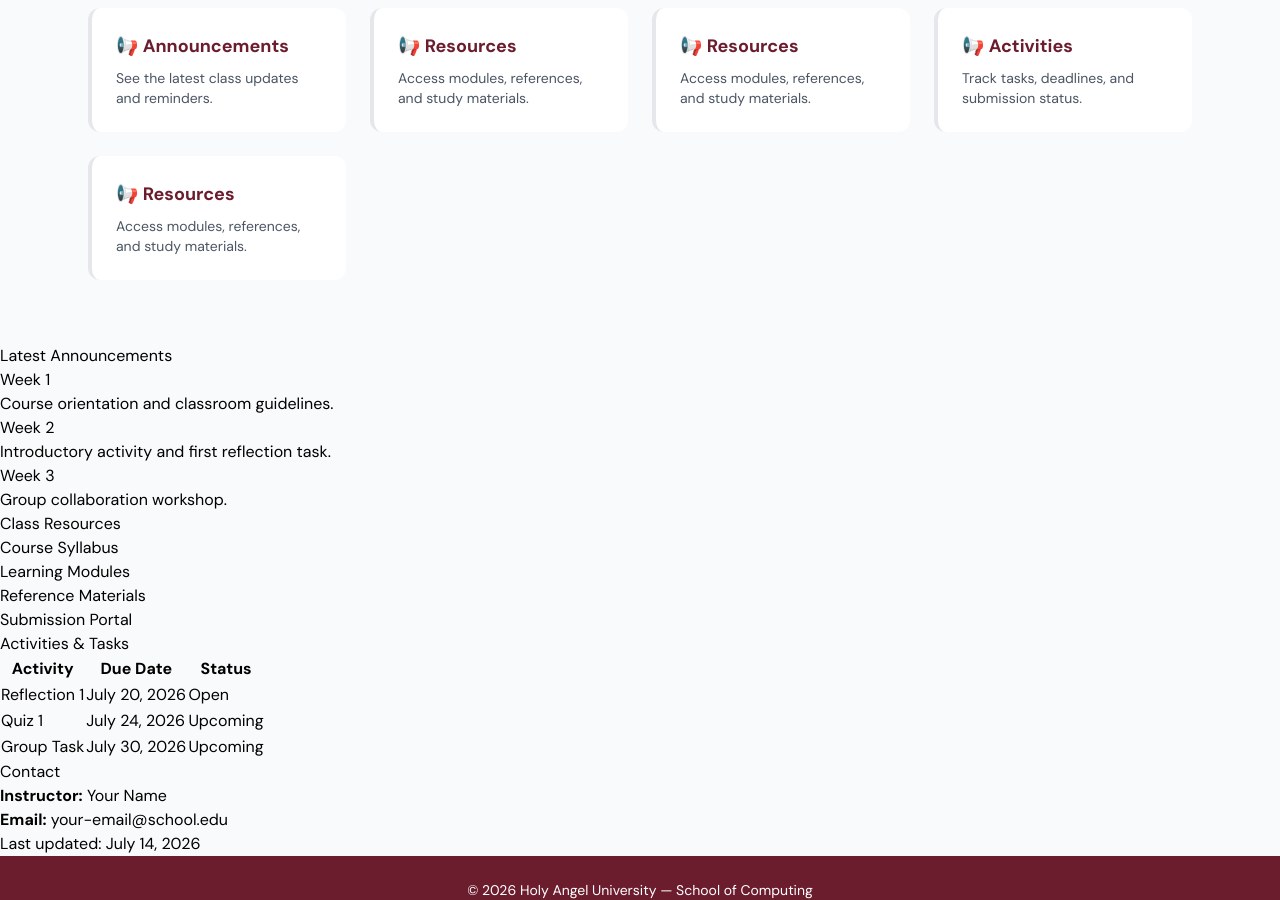
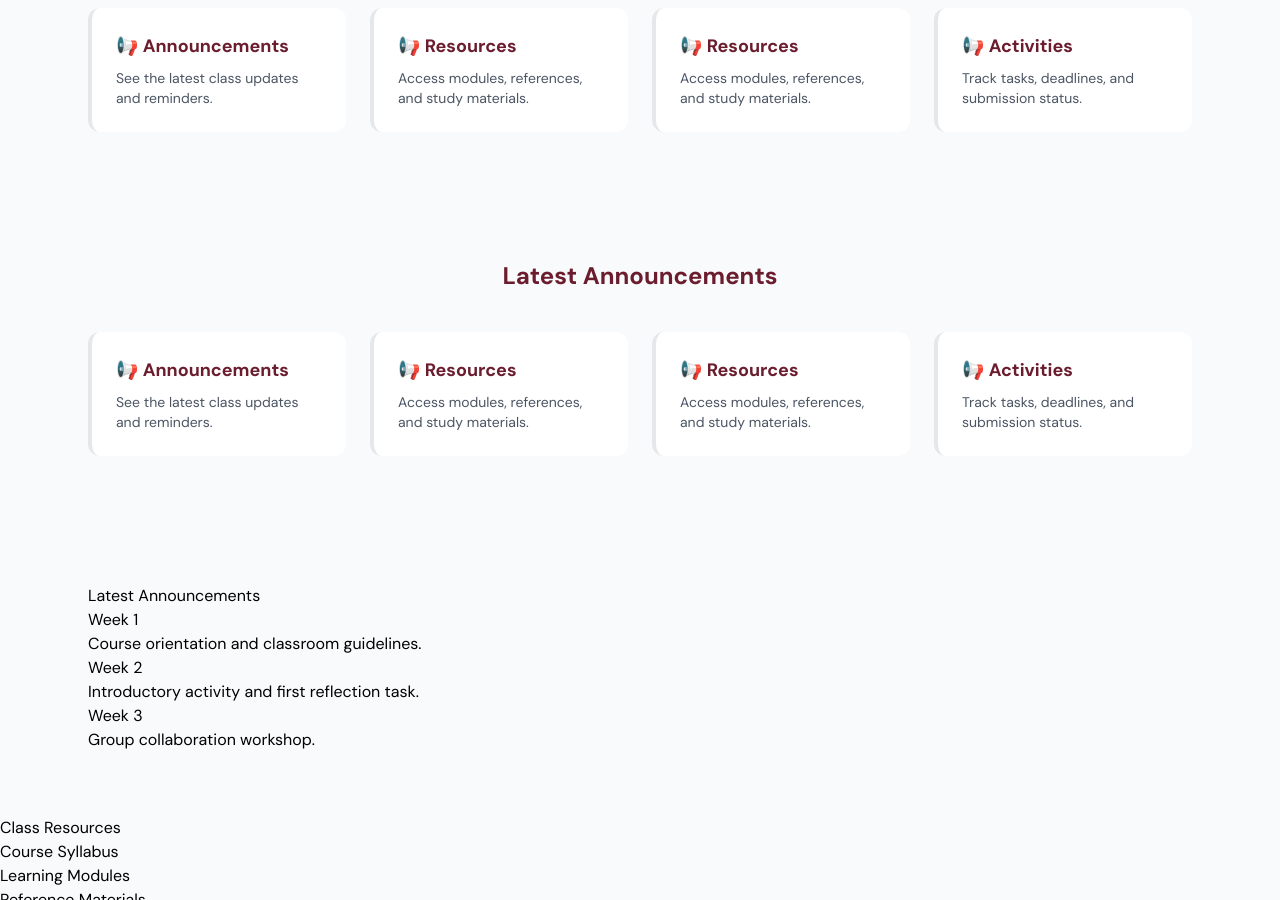
Before and after one commit to HAU-SOC/HAU-APSI-Classroom, a Jekyll site: the page built from home.md, in a window 1280 px wide and 900 px high, scrolled down 608 px. Built offline with Jekyll 4.4.1, drawn with Linux system fonts in a browser that asks for light colours; nearby versions of some CDN libraries.

Commit message:
Update home.md

```diff
--- a/home.md
+++ b/home.md
@@ -31,16 +31,34 @@
         <div class="rounded-xl p-6 border-l-4 border-maroon hover:shadow-lg transition cursor-pointer bg-white">
          <h3 class="font-semibold text-lg mb-2" style="color: rgb(107, 29, 46);">📢 Activities </h3>
          <p class="text-sm text-gray-600">Track tasks, deadlines, and submission status.</p>
+        </div>
+    </div>
+</section>
+
+<section id="quick-links" class="max-w-6xl mx-auto px-6 py-16">
+  <h2 class="text-2xl font-bold text-center mb-10" style="color: rgb(107, 29, 46);">Latest Announcements</h2>
+  <div class="grid grid-cols-1 sm:grid-cols-2 lg:grid-cols-4 gap-6">
+       <div class="rounded-xl p-6 border-l-4 border-maroon hover:shadow-lg transition cursor-pointer bg-white">
+         <h3 class="font-semibold text-lg mb-2" style="color: rgb(107, 29, 46);">📢 Announcements</h3>
+         <p class="text-sm text-gray-600">See the latest class updates and reminders.</p>
        </div>
         <div class="rounded-xl p-6 border-l-4 border-maroon hover:shadow-lg transition cursor-pointer bg-white">
          <h3 class="font-semibold text-lg mb-2" style="color: rgb(107, 29, 46);">📢 Resources </h3>
          <p class="text-sm text-gray-600">Access modules, references, and study materials.</p>
        </div>
+        <div class="rounded-xl p-6 border-l-4 border-maroon hover:shadow-lg transition cursor-pointer bg-white">
+         <h3 class="font-semibold text-lg mb-2" style="color: rgb(107, 29, 46);">📢 Resources </h3>
+         <p class="text-sm text-gray-600">Access modules, references, and study materials.</p>
+       </div>
+        <div class="rounded-xl p-6 border-l-4 border-maroon hover:shadow-lg transition cursor-pointer bg-white">
+         <h3 class="font-semibold text-lg mb-2" style="color: rgb(107, 29, 46);">📢 Activities </h3>
+         <p class="text-sm text-gray-600">Track tasks, deadlines, and submission status.</p>
+        </div>
     </div>
 </section>
 
 
-<section id="announcements">
+<section id="quick-links" class="max-w-6xl mx-auto px-6 py-16">
   <h2>Latest Announcements</h2>
   <div class="grid">
     <article class="card">
```
